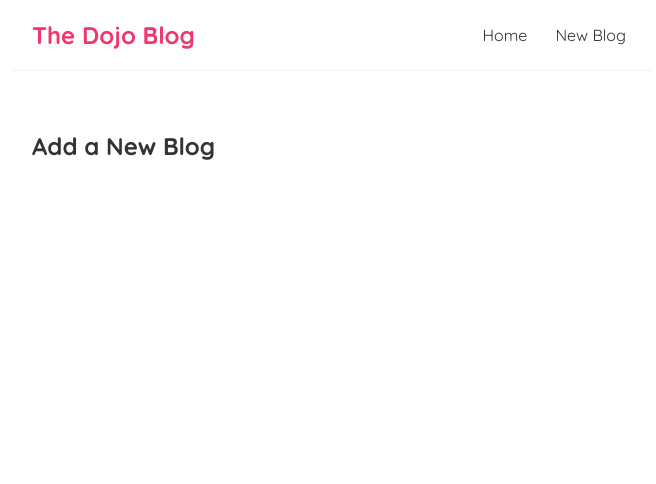
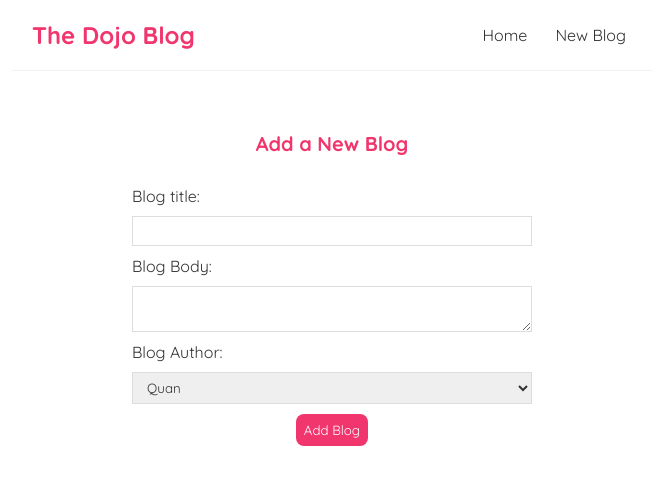
Before and after one commit to MinQan141104/UpReactLesson, a React (Create React App) app: page /create in a window 1280 px wide. Shown: the top 484 px of the page, without its empty margins (308-964 px from the left). Built offline with nearby package versions, Linux system fonts and the light colour scheme.

Commit message:
no message

```diff
--- a/src/Create.js
+++ b/src/Create.js
@@ -1,7 +1,33 @@
+import { useState } from "react";
+
 const Create = () => {
+  const [title, setTitle] = useState('');
+  const [body, setBody] = useState('');
+  const [author, setAuthor] = useState('');
+
   return (
     <div className="create">
       <h2>Add a New Blog</h2>
+      <form>
+        <label>Blog title: </label>
+        <input type="text"
+         required
+         value={title}
+         onChange={(e) => setTitle(e.target.value)}/>
+        <label>Blog Body: </label>
+        <textarea required
+        value={body}
+        onChange={(e) => setBody(e.target.value)}>
+        </textarea>
+        <label>Blog Author: </label>
+        <select value={ author }
+          onChange={(e) => setAuthor(e.target.value)}
+        >
+          <option value="Quan">Quan</option>
+          <option value="Cuong">Cuong</option>
+        </select>
+        <button>Add Blog</button>
+      </form>
     </div>
   );
 }
--- a/src/index.css
+++ b/src/index.css
@@ -68,3 +68,34 @@
   border-radius: 8px;
   cursor: pointer;
 }
+/* create new blog form */
+.create {
+  max-width: 400px;
+  margin: 0 auto;
+  text-align: center;
+}
+.create label {
+  text-align: left;
+  display: block;
+}
+.create h2 {
+  font-size: 20px;
+  color: #f1356d;
+  margin-bottom: 30px;
+}
+.create input, .create textarea, .create select {
+  width: 100%;
+  padding: 6px 10px;
+  margin: 10px 0;
+  border: 1px solid #ddd;
+  box-sizing: border-box;
+  display: block;
+}
+.create button {
+  background: #f1356d;
+  color: #fff;
+  border: 0;
+  padding: 8px;
+  border-radius: 8px;
+  cursor: pointer;
+}
```
Lines whose indentation alone changed are shown as unchanged.
